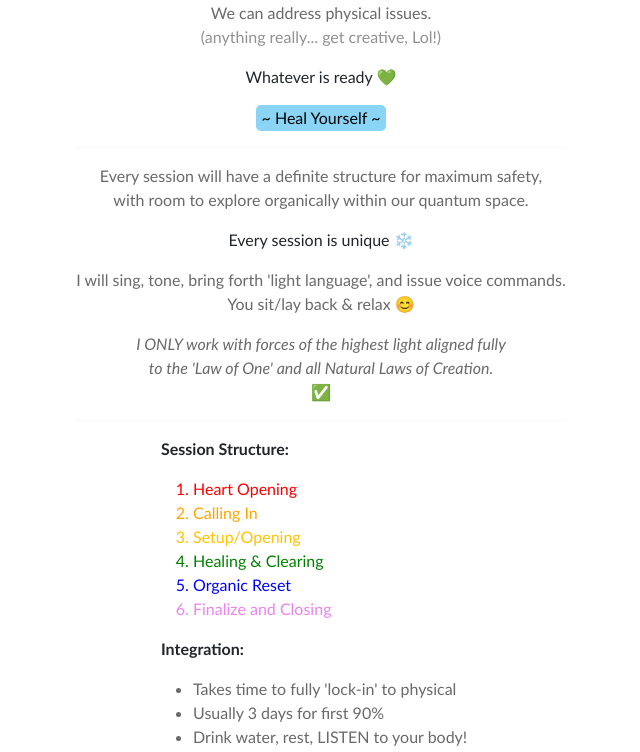
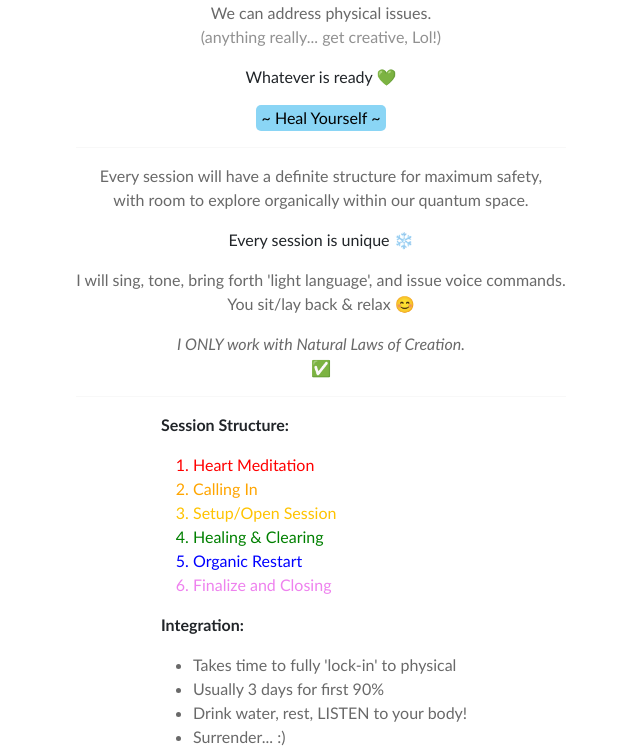
Before and after one commit to dogbeide/bringerofjoyart, a Next.js app: page /healing in a window 1280 px wide. Shown: the part 393-1145 px from the top of the page, without its empty margins (319-959 px from the left). Built offline with nearby package versions, Linux system fonts and the light colour scheme; a web font is replaced by a local one.

Commit message:
update healing description & simplify

```diff
--- a/src/app/ui/healing.tsx
+++ b/src/app/ui/healing.tsx
@@ -99,8 +99,7 @@
           You sit/lay back & relax 😊
         </p>
         <p className="we-can-address">
-          <i>I ONLY work with forces of the highest light aligned fully<br />
-          to the &apos;Law of One&apos; and all Natural Laws of Creation.</i><br />
+          <i>I ONLY work with Natural Laws of Creation.</i><br />
           ✅
         </p>
 
@@ -111,11 +110,11 @@
             <strong>Session Structure:</strong>
             <p> </p>
             <ol>
-              <li style={{ color: 'red'}}>Heart Opening</li>
+              <li style={{ color: 'red'}}>Heart Meditation</li>
               <li style={{ color: 'orange'}}>Calling In</li>
-              <li style={{ color: '#FFC300'}}>Setup/Opening</li>
+              <li style={{ color: '#FFC300'}}>Setup/Open Session</li>
               <li style={{ color: 'green'}}>Healing & Clearing</li>
-              <li style={{ color: 'blue'}}>Organic Reset</li>
+              <li style={{ color: 'blue'}}>Organic Restart</li>
               <li style={{ color: 'violet'}}>Finalize and Closing</li>
             </ol>
 
```
